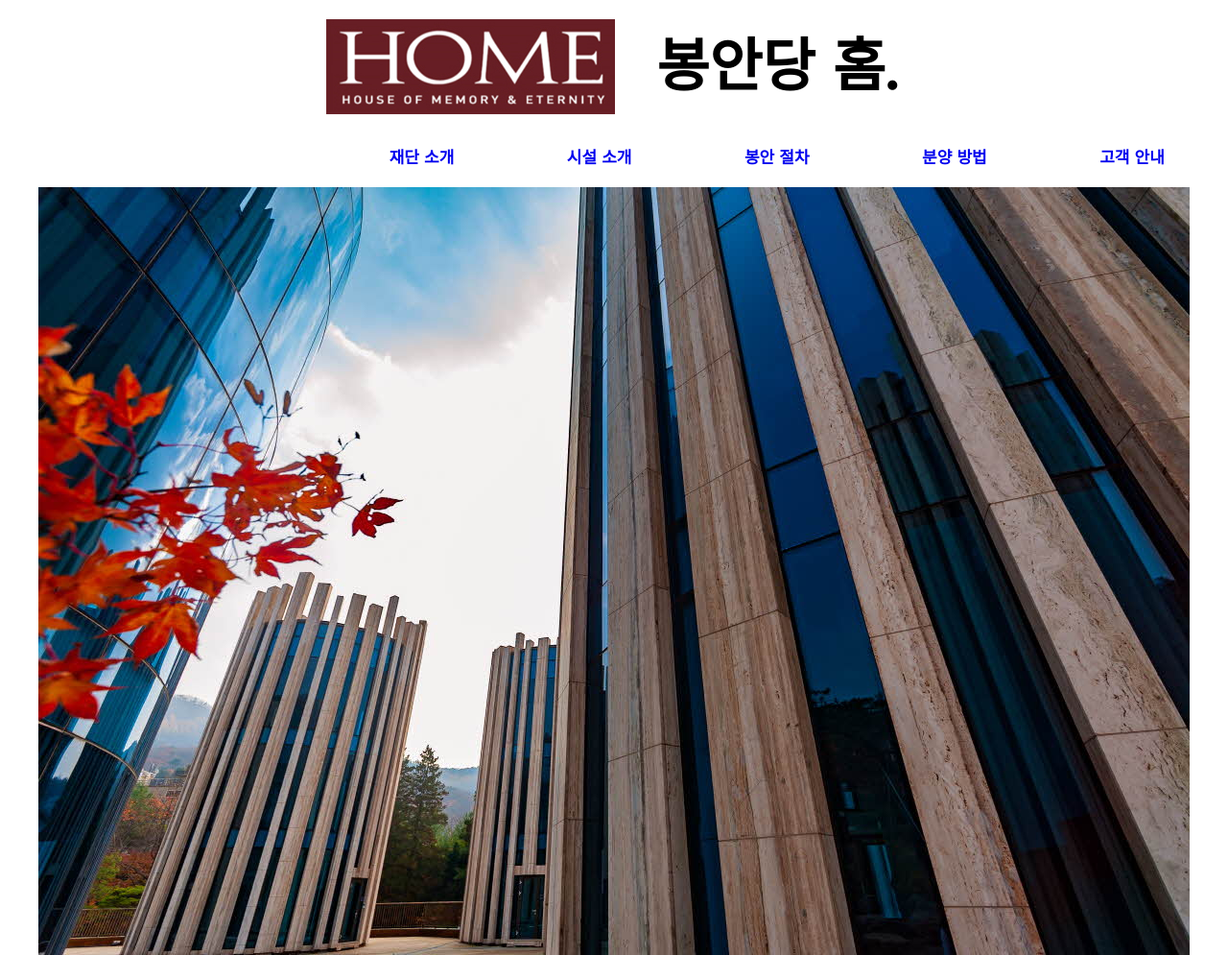
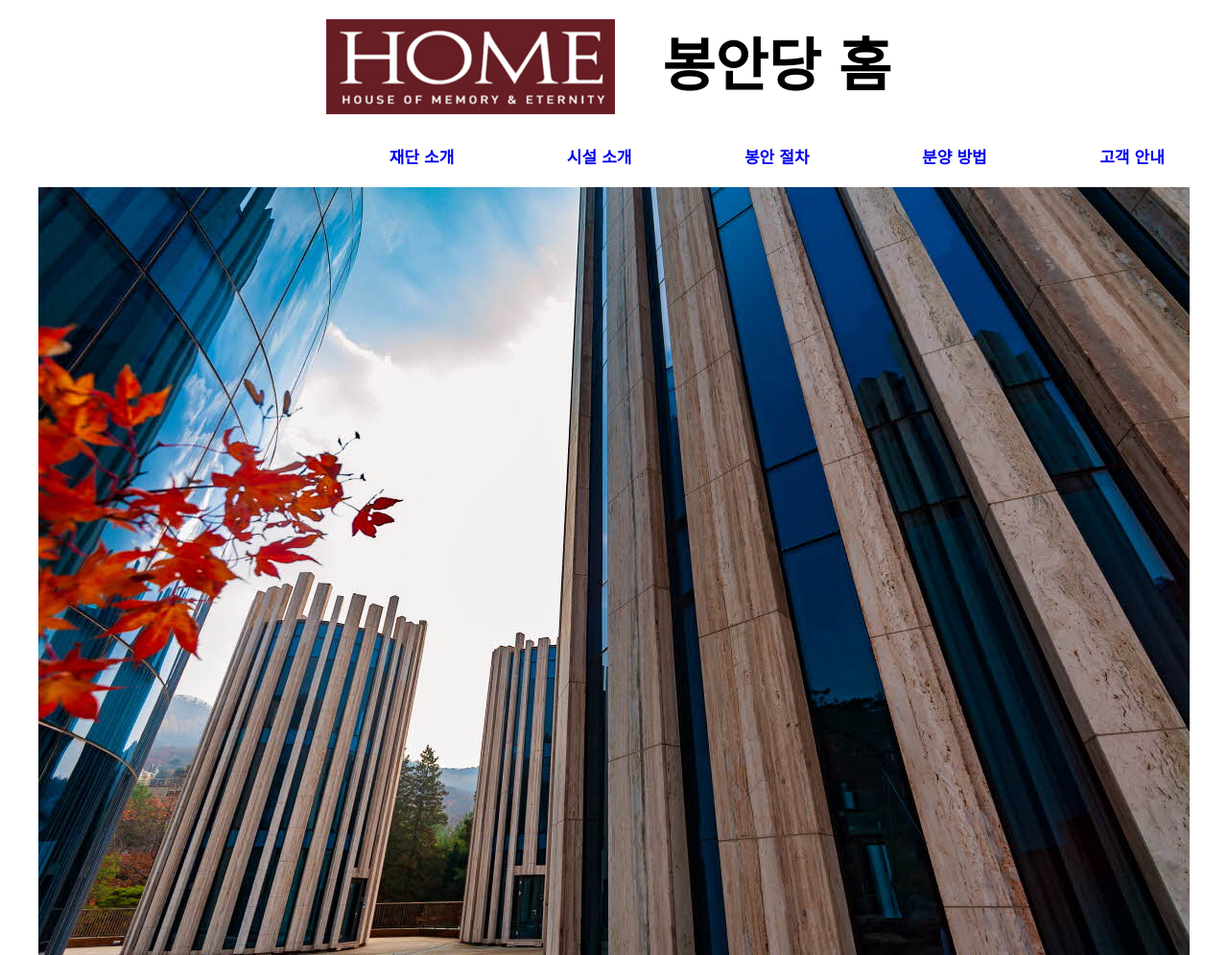
Before and after one commit to lee84141/bongan1, a plain HTML site: page index.html in a window 1280 px wide. Shown: the top 995 px of the page at 96% size. Drawn offline with Linux system fonts and the light colour scheme; a web font is replaced by a local one.

Commit message:
Update index.html

```diff
--- a/index.html
+++ b/index.html
@@ -16,7 +16,7 @@
 <body>
   <header class="header">
     <h1 class="logo"><a href="index.html"><img src="images/logo.jpg" alt="봉안당 홈"></a><h1>
-    <h1 class="titname"><a>봉안당 홈.</a><h1>
+    <h1 class="titname"><a>봉안당 홈</a><h1>
       <nav class="manu">
         <ul>
           <li><a href="jaedan.html">재단 소개</a></li>
```
